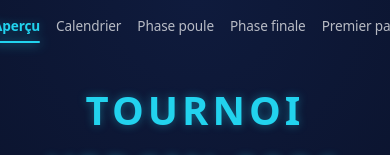
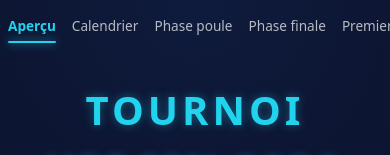
Before and after one commit to RayaneO18/Tournament, a Next.js app: page / in a window 390 px wide. Shown: the top 155 px of the page. Built offline with nearby package versions, Linux system fonts and the light colour scheme.

Commit message:
nav bar scroll horizontal sur plus petit appareils

```diff
--- a/app/page.module.css
+++ b/app/page.module.css
@@ -176,7 +176,6 @@
 
 
 
-
 /* --- CONTENEUR PRINCIPAL --- */
 .navbar {
   width: 100%;
@@ -186,32 +185,48 @@
   z-index: 1000;
   display: flex;
   justify-content: center;
-  /* Fond totalement transparent */
   background-color: transparent;
-  /* On retire aussi le backdrop-filter pour plus de clarté */
   transition: background-color 0.3s ease;
+  /* On s'assure que rien ne dépasse verticalement */
+  overflow: hidden;
 }
 
 .navInner {
   display: flex;
   flex-direction: row;
   align-items: center;
-  justify-content: center;
-  /* Gap fluide pour s'adapter à la largeur du S21 FE */
-  gap: clamp(0.5rem, 3vw, 2rem);
-  padding: 1.5rem 1rem;
+  /* On aligne à gauche sur mobile pour permettre le scroll naturel */
+  justify-content: flex-start;
+  gap: 2rem;
+  padding: 1.5rem 1.5rem;
   width: 100%;
   max-width: 1200px;
-  flex-wrap: nowrap;
+
+  /* --- MAGIE DU SCROLL HORIZONTAL --- */
+  overflow-x: auto;
+  white-space: nowrap;
+  /* Fluidité du scroll sur mobile */
+  -webkit-overflow-scrolling: touch;
+  /* On cache la barre de scroll visuelle sur Chrome/Safari/Firefox */
+  scrollbar-width: none; /* Firefox */
+  -ms-overflow-style: none; /* IE/Edge */
+}
+
+/* On cache la barre de scroll sur Chrome/Safari/Edge */
+.navInner::-webkit-scrollbar {
+  display: none;
 }
 
 /* --- LIENS --- */
 .navLink {
   text-decoration: none !important;
-  color: white; /* Assure-toi que ton fond de site n'est pas blanc ! */
+  color: white;
+  /* Empêche absolument le texte de revenir à la ligne */
+  display: inline-block;
   white-space: nowrap;
-  font-size: clamp(0.8rem, 2.8vw, 1rem);
+  font-size: 1rem; /* On garde une taille fixe confortable */
   -webkit-tap-highlight-color: transparent;
+  flex-shrink: 0; /* Empêche le lien de rétrécir */
 }
 
 .activeText {
@@ -219,7 +234,6 @@
   font-weight: 600;
   position: relative;
   padding-bottom: 5px;
-  text-shadow: 0 0 10px rgba(34, 211, 238, 0.3); /* Optionnel : aide à lire sur fond transparent */
 }
 
 .inactiveText {
@@ -227,10 +241,6 @@
   font-weight: 500;
   transition: color 0.2s;
   padding-bottom: 5px;
-}
-
-.inactiveText:hover {
-  color: white;
 }
 
 /* --- TRAIT BLEU --- */
@@ -241,19 +251,15 @@
   bottom: -2px;
   height: 2px;
   background-color: #22d3ee;
-  box-shadow: 0 0 12px rgba(34, 211, 238, 0.9);
+  box-shadow: 0 0 10px rgba(34, 211, 238, 0.8);
   border-radius: 2px;
 }
 
-/* --- RESPONSIVE MOBILE --- */
-@media (max-width: 480px) {
+/* --- AJUSTEMENT PC --- */
+@media (min-width: 769px) {
   .navInner {
-    gap: 0.6rem;
-    padding: 1.2rem 0.5rem;
-  }
-
-  .navLink {
-    letter-spacing: -0.01em;
+    justify-content: center; /* On recentre sur grand écran */
+    padding: 1.5rem 1rem;
   }
 }
 
```
